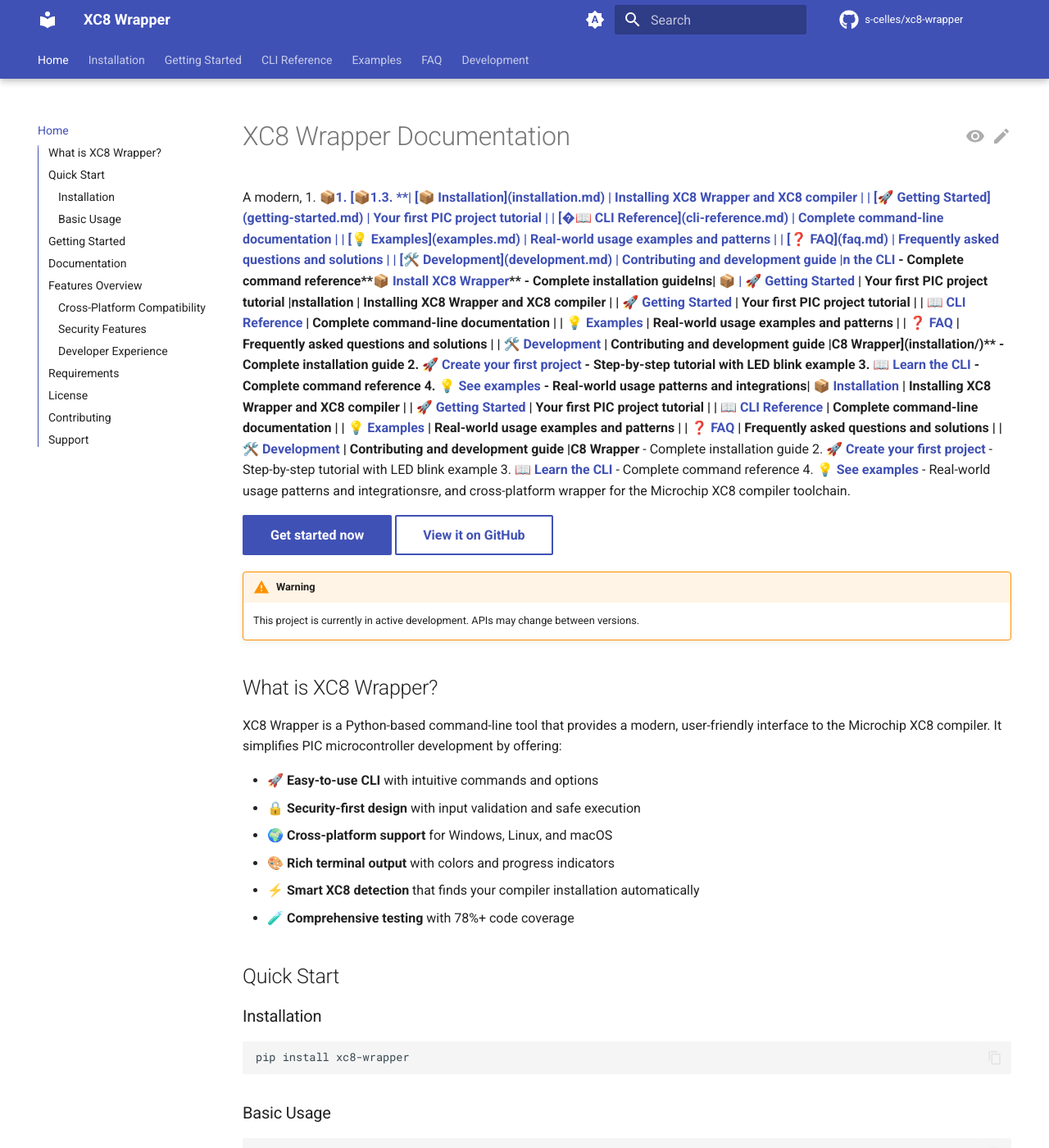
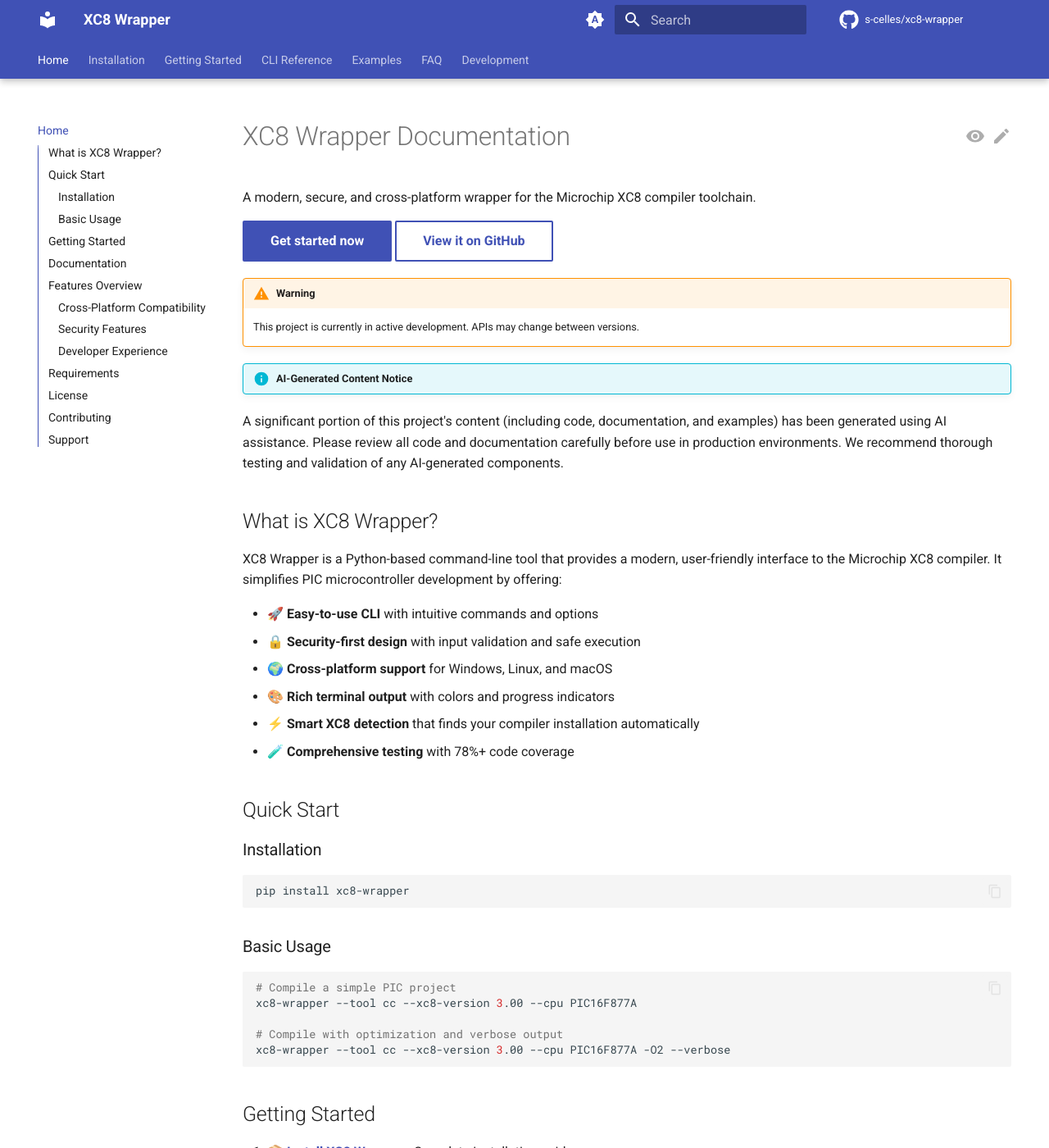
Before and after one commit to s-celles/xc8-wrapper, an MkDocs documentation site: the page built from docs/index.md, in a window 1280 px wide and 1400 px high. Shown: the whole window at 82% size. Built offline with MkDocs 1.6.1 and Material for MkDocs 9.7.7, drawn with Linux system fonts in a browser that asks for light colours; comment, search, counter and statistics services are not loaded; the version menu is left out; some of the changed text lies outside the part shown.

Commit message:
DOC: fix

```diff
--- a/docs/index.md
+++ b/docs/index.md
@@ -1,33 +1,15 @@
 # XC8 Wrapper Documentation
 
-A modern, 1. **[📦1. **[📦1.3. **[| [📦 Installation](installation.md) | Installing XC8 Wrapper and XC8 compiler |
-| [🚀 Getting Started](getting-started.md) | Your first PIC project tutorial |
-| [�📖 CLI Reference](cli-reference.md) | Complete command-line documentation |
-| [💡 Examples](examples.md) | Real-world usage examples and patterns |
-| [❓ FAQ](faq.md) | Frequently asked questions and solutions |
-| [🛠️ Development](development.md) | Contributing and development guide |n the CLI](cli-reference.md)** - Complete command reference**[📦 Install XC8 Wrapper](installation.md)** - Complete installation guideIns| [📦 | [🚀 Getting Started](getting-started.md) | Your first PIC project tutorial |nstallation](installation/) | Installing XC8 Wrapper and XC8 compiler |
-| [🚀 Getting Started](getting-started/) | Your first PIC project tutorial |
-| [📖 CLI Reference](cli-reference/) | Complete command-line documentation |
-| [💡 Examples](examples/) | Real-world usage examples and patterns |
-| [❓ FAQ](faq/) | Frequently asked questions and solutions |
-| [🛠️ Development](development/) | Contributing and development guide |C8 Wrapper](installation/)** - Complete installation guide
-2. **[🚀 Create your first project](getting-started/)** - Step-by-step tutorial with LED blink example
-3. **[📖 Learn the CLI](cli-reference/)** - Complete command reference
-4. **[💡 See examples](examples/)** - Real-world usage patterns and integrations| [📦 Installation](installation.md) | Installing XC8 Wrapper and XC8 compiler |
-| [🚀 Getting Started](getting-started.md) | Your first PIC project tutorial |
-| [📖 CLI Reference](cli-reference.md) | Complete command-line documentation |
-| [💡 Examples](examples.md) | Real-world usage examples and patterns |
-| [❓ FAQ](faq.md) | Frequently asked questions and solutions |
-| [🛠️ Development](development.md) | Contributing and development guide |C8 Wrapper](installation/)** - Complete installation guide
-2. **[🚀 Create your first project](getting-started/)** - Step-by-step tutorial with LED blink example
-3. **[📖 Learn the CLI](cli-reference/)** - Complete command reference
-4. **[💡 See examples](examples/)** - Real-world usage patterns and integrationsre, and cross-platform wrapper for the Microchip XC8 compiler toolchain.
+A modern, secure, and cross-platform wrapper for the Microchip XC8 compiler toolchain.
 
 [Get started now](#getting-started){ .md-button .md-button--primary }
 [View it on GitHub](https://github.com/s-celles/xc8-wrapper){ .md-button }
 
 !!! warning
     This project is currently in active development. APIs may change between versions.
+
+!!! info "AI-Generated Content Notice"
+A significant portion of this project's content (including code, documentation, and examples) has been generated using AI assistance. Please review all code and documentation carefully before use in production environments. We recommend thorough testing and validation of any AI-generated components.
 
 ## What is XC8 Wrapper?
 
@@ -60,21 +42,21 @@
 
 ## Getting Started
 
-1. **[� Install XC8 Wrapper](installation.html)** - Complete installation guide
+1. **[📦 Install XC8 Wrapper](installation.md)** - Complete installation guide
 2. **[🚀 Create your first project](getting-started.md)** - Step-by-step tutorial with LED blink example
-3. **[� Learn the CLI](cli-reference.html)** - Complete command reference
+3. **[📖 Learn the CLI](cli-reference.md)** - Complete command reference
 4. **[💡 See examples](examples.md)** - Real-world usage patterns and integrations
 
 ## Documentation
 
 | Section | Description |
 |---------|-------------|
-| [� Installation](installation.html) | Installing XC8 Wrapper and XC8 compiler |
-| [� Getting Started](getting-started.html) | Your first PIC project tutorial |
-| [📖 CLI Reference](cli-reference.html) | Complete command-line documentation |
-| [� Examples](examples.html) | Real-world usage examples and patterns |
-| [❓ FAQ](faq.html) | Frequently asked questions and solutions |
-| [🛠️ Development](development.html) | Contributing and development guide |
+| [📦 Installation](installation.md) | Installing XC8 Wrapper and XC8 compiler |
+| [🚀 Getting Started](getting-started.md) | Your first PIC project tutorial |
+| [📖 CLI Reference](cli-reference.md) | Complete command-line documentation |
+| [💡 Examples](examples.md) | Real-world usage examples and patterns |
+| [❓ FAQ](faq.md) | Frequently asked questions and solutions |
+| [🛠️ Development](development.md) | Contributing and development guide |
 
 ## Features Overview
 
```
Also changed, not shown: docs/getting-started.md (+9 -14 lines).
